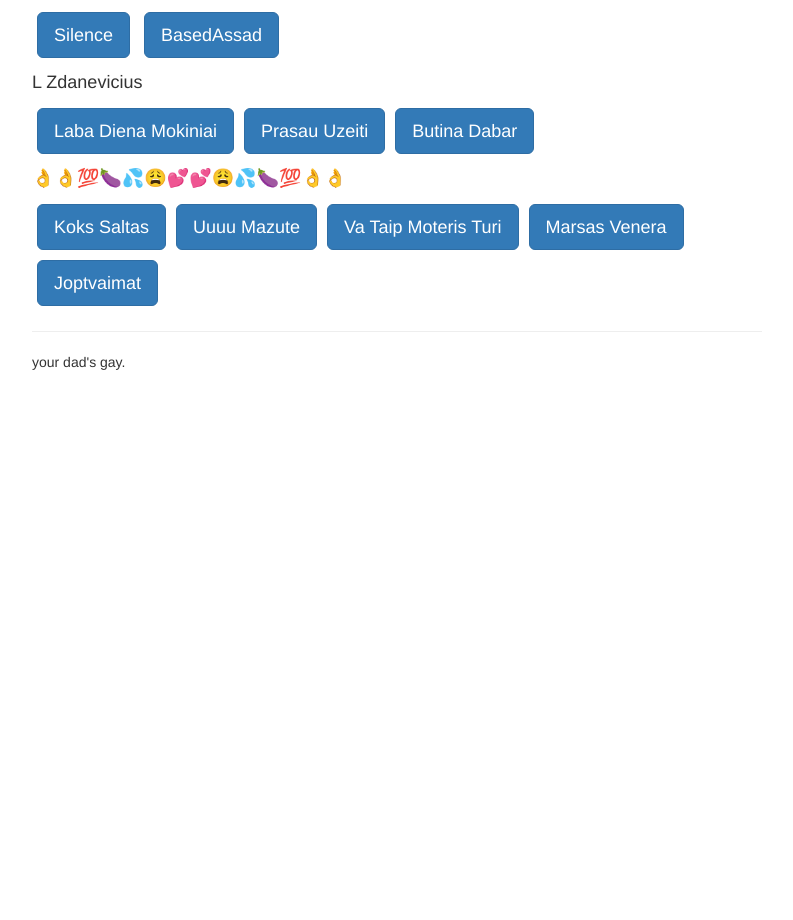
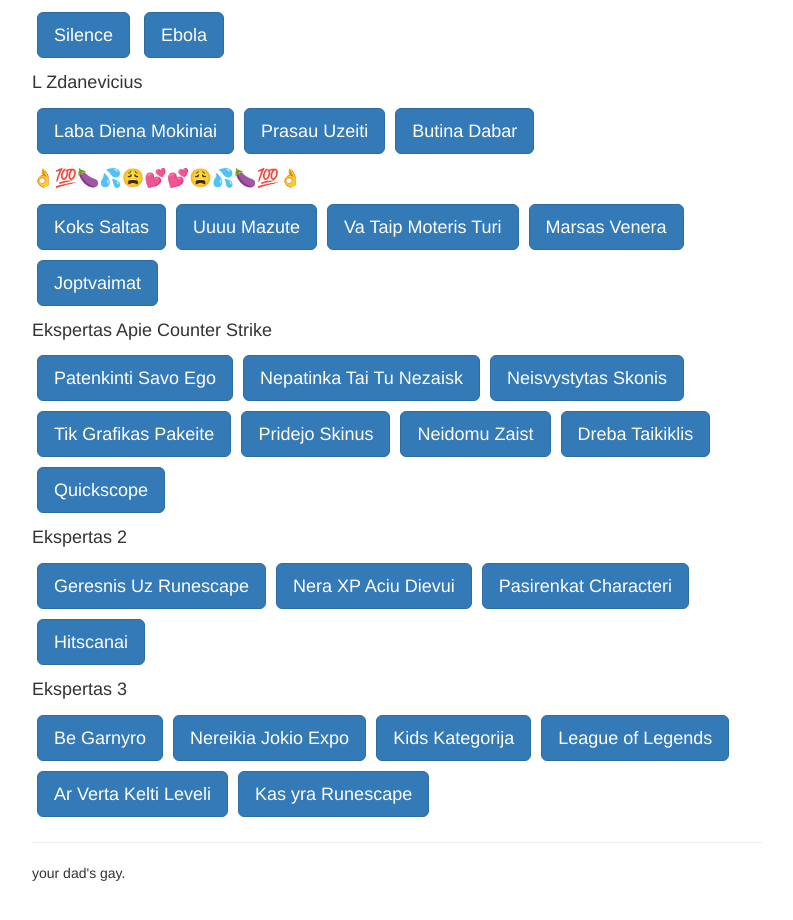
Before and after one commit to ramuciubetmenas/ramuciubetmenas.github.io, a plain HTML site: page index.html in a window 1280 px wide. Shown: the part 116-1036 px from the top of the page, without its empty margins (63-856 px from the left). Before the commit the page ends 800 px from the top, so only its background shows below. Drawn offline with nearby package versions, Linux system fonts and the light colour scheme.

Commit message:
Update index.html

```diff
--- a/index.html
+++ b/index.html
@@ -1,3 +1,4 @@
+
 
 <!DOCTYPE html>
 <html lang="en-US">
@@ -36,14 +37,14 @@
     </style>
 </head>
 <body>
-                  <audio id="BasedAssad" src="audio/BasedAssad.mp3"></audio>
+                  <audio id="Ebola" src="audio/ebola.mp3"></audio>
 	<div class="container">
 		<div class="col-xs-12 col-sm-8">
             <h2>Soundboard</h2>
 
             <button class="btn btn-primary btn-lg" onclick="Array.from(document.getElementsByTagName('audio')).forEach(function(e){e.pause(); e.currentTime=0;})">Silence</button>
 
-            <button class="btn btn-primary btn-lg" onclick="document.getElementById('BasedAssad').play()">BasedAssad</button>
+            <button class="btn btn-primary btn-lg" onclick="document.getElementById('Ebola').play()">Ebola</button>
 
                   <div id="root"></div>
 			<hr>
@@ -63,13 +64,46 @@
             ]
           },
           {
-            name: " 👌👌💯🍆💦😩💕💕😩💦🍆💯👌👌 ",
+            name: " 👌💯🍆💦😩💕💕😩💦🍆💯👌 ",
             items: [
               { title: "Koks Saltas", file: "audio/KoksSaltas.mp3" },
               { title: "Uuuu Mazute", file: "audio/Uuuu.mp3" },
               { title: "Va Taip Moteris Turi", file: "audio/Vataip.mp3" },
               { title: "Marsas Venera", file: "audio/Marsas.mp3" },
               { title: "Joptvaimat", file: "audio/Job.mp3" }
+            ]
+          },
+          {
+            name: " Ekspertas Apie Counter Strike ",
+            items: [
+              { title: "Patenkinti Savo Ego", file: "audio/ego.mp3" },
+              { title: "Nepatinka Tai Tu Nezaisk", file: "audio/nepatinka.mp3" },
+              { title: "Neisvystytas Skonis", file: "audio/skonis.mp3" },
+              { title: "Tik Grafikas Pakeite", file: "audio/nepakeite.mp3" },
+              { title: "Pridejo Skinus", file: "audio/pridejo.mp3" },
+              { title: "Neidomu Zaist", file: "audio/neidomu.mp3" },
+              { title: "Dreba Taikiklis", file: "audio/dreba.mp3" },
+              { title: "Quickscope", file: "audio/quickscope.mp3" }
+            ]
+          },
+          {
+            name: "Ekspertas 2 ",
+            items: [
+              { title: "Geresnis Uz Runescape", file: "audio/runescape.mp3" },
+              { title: "Nera XP Aciu Dievui", file: "audio/xp.mp3" },
+              { title: "Pasirenkat Characteri", file: "audio/characteri.mp3" },
+              { title: "Hitscanai", file: "audio/hitscan.mp3" }
+            ]
+          },
+          {
+            name: "Ekspertas 3 ",
+            items: [
+              { title: "Be Garnyro", file: "audio/begarnyro.mp3" },
+              { title: "Nereikia Jokio Expo", file: "audio/expo.mp3" },
+              { title: "Kids Kategorija", file: "audio/kids.mp3" },
+              { title: "League of Legends", file: "audio/leadz.mp3" },
+              { title: "Ar Verta Kelti Leveli", file: "audio/level.mp3" },
+              { title: "Kas yra Runescape", file: "audio/zaidimas.mp3" }
             ]
           }
         ];
```
